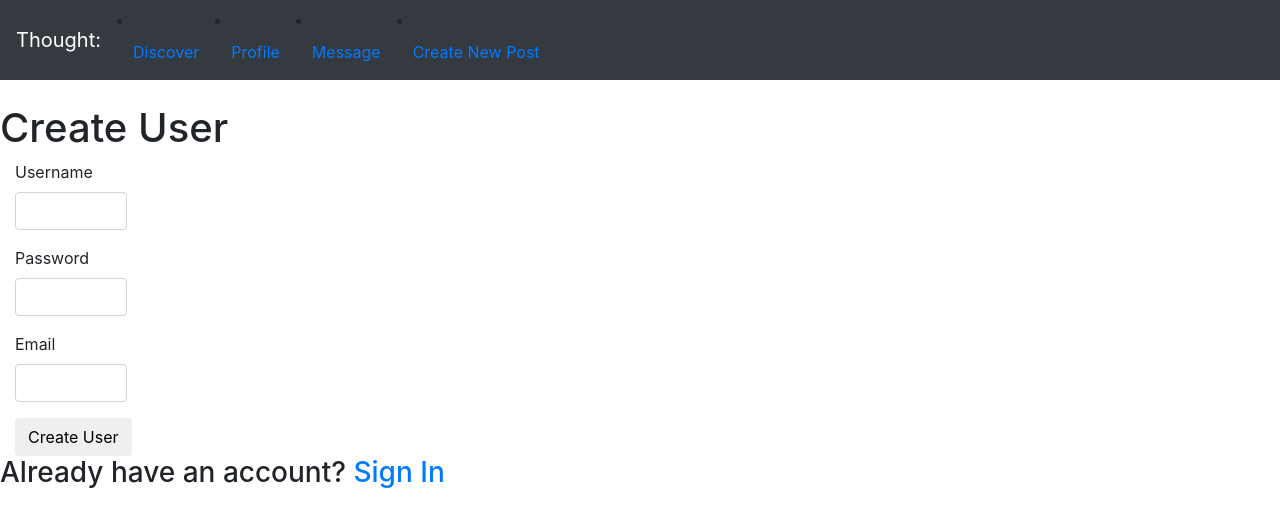
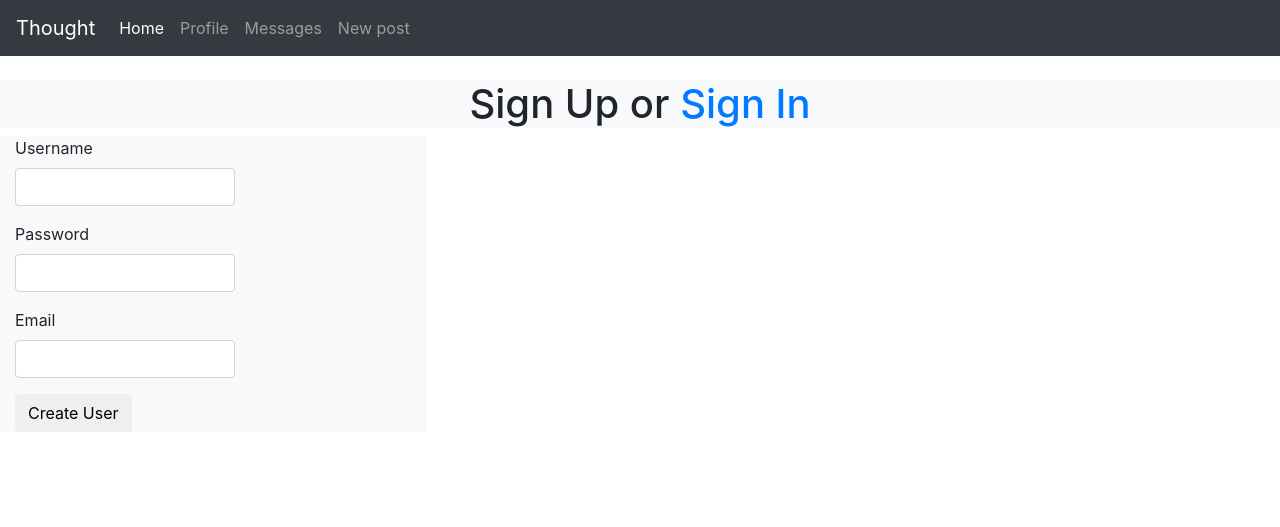
Before and after one commit to Amazeryogo/Thought, a Flask app: page /register in a window 1280 px wide. Shown: the top 527 px of the page. Run offline with Flask 2, Linux system fonts and the light colour scheme; some libraries are stand-ins or nearby versions.

Commit message:
code dump

```diff
--- a/app.py
+++ b/app.py
@@ -186,6 +186,17 @@ class Messages:
     def save_to_mongo(self):
         db.messagesdb.insert_one(self.json())
 
+    # get the last message that was sent
+    @classmethod
+    def get_last_message(cls, user1, user2):
+        chats = db.messagesdb.find(
+            {"$or": [{"sender": user1, "receiver": user2}, {"sender": user2, "receiver": user1}]})
+        # sort using timestamps
+        chats = list(chats)
+        chats.sort(key=lambda x: x["timestamp"])
+        # return the last message and the sender
+        return [i for i in chats][-1]
+
 
 class Post:
     def __init__(self, username, title, content, timestamp, user_id, _id=None):
@@ -272,12 +283,6 @@ def login():
             else:
                 flash(f'Invalid login!', 'danger')
     return render_template('login.html', title='Login', form=form)
-
-
-@appx.route('/logout')
-def logout():
-    logout_user()
-    return redirect(url_for('login'))
 
 
 @appx.route('/api/about')
@@ -440,8 +445,19 @@ def sendmessage():
 @appx.route("/messaging/dashboard", methods=['GET', 'POST'])
 @login_required
 def messagingdashboard():
+    k = []
     c = Messages.get_users()
-    return render_template('wuff.html', users=c)
+    # get every last message from every user
+    for i in c:
+        p = Messages.get_last_message(current_user.username, i)
+        k.append([p,i])
+    return render_template('messaging_dashboard.html', k=k)
+
+
+@appx.route('/logout', methods=['GET', 'POST'])
+def logout():
+    logout_user()
+    return redirect('/')
 
 
 from waitress import serve
--- a/templates/_post.html
+++ b/templates/_post.html
@@ -1,10 +1,9 @@
-<div class="container-fluid" style="border:1px solid #000000;">
+<div class="container pt-3 bg-active" style="border:1px solid #000000;">
     <div class="row">
         <div class="col-md-8">
             <h1>{{post.title}}</h1>
             <p>by <a href="/{{post.username}}">{{post.username}}</a></p>
-            <p>{{post.timestamp}}</p>
-            <div class="markdown-body" style="border:1px solid #00ffff;">
+            <div class="markdown-body">
                 {{post.content}}
             </div>
             {% if user == current_user %}
--- a/templates/base.html
+++ b/templates/base.html
@@ -53,19 +53,27 @@
   </head>
   <body>
     <nav class="navbar navbar-expand-lg navbar-dark bg-dark">
-        <a class="navbar-brand" href="/">Thought:</a>
-        <li class="nav-item">
-        <a class="nav-link" href="/home">Discover</a>
+  <a class="navbar-brand" href="/">Thought</a>
+  <button class="navbar-toggler" type="button" data-toggle="collapse" data-target="#navbarSupportedContent" aria-controls="navbarSupportedContent" aria-expanded="false" aria-label="Toggle navigation">
+    <span class="navbar-toggler-icon"></span>
+  </button>
+
+  <div class="collapse navbar-collapse" id="navbarSupportedContent">
+    <ul class="navbar-nav mr-auto">
+      <li class="nav-item active">
+        <a class="nav-link" href="/home">Home <span class="sr-only">(current)</span></a>
       </li>
       <li class="nav-item">
         <a class="nav-link" href="/me">Profile</a>
       </li>
         <li class="nav-item">
-            <a class="nav-link" href="/messaging/dashboard">Message</a>
+        <a class="nav-link" href="/messaging/dashboard">Messages</a>
       </li>
         <li class="nav-item">
-        <a class="nav-link" href="/createnewpost">Create New Post</a>
+        <a class="nav-link" href="/createnewpost">New post</a>
       </li>
+    </ul>
+  </div>
 </nav>
     <br/>
     {% with messages = get_flashed_messages() %}
--- a/templates/create.html
+++ b/templates/create.html
@@ -1,16 +1,19 @@
 {% extends "base.html" %}
-
+<style>
+    .body{
+        text-align: center;
+    }
+</style>
 {% block content %}
-    <h1>Create User</h1>
-    <div class="col-lg-4 col-lg-offset-4 col-md-6 col-md-offset-3 col-xs-12">
+    <h1 class="bg-light" style="text-align: center">Sign Up or <a href="/login">Sign In</a> </h1>
+    <div class="col-lg-4 col-lg-offset-4 col-md-6 col-md-offset-3 col-xs-12 bg-light">
             <div class="row">
-            <div class="col-md-4 col-lg-offset-4">
-                <form action="" method="post">
+            <div class="col-md-4">
+                <form action="" method="post"  style="margin: auto; width: 220px;">
                     {% import "bootstrap/wtf.html" as wtf %}
                     {{ wtf.quick_form(form) }}
                 </form>
             </div>
         </div>
     </div>
-    <h3>Already have an account? <a href="/login">Sign In</a></h3>
 {% endblock %}
--- a/templates/create_post.html
+++ b/templates/create_post.html
@@ -1,7 +1,7 @@
 {% extends "base.html" %}
 
 {% block content %}
-<div class="col-lg-4 col-lg-offset-4 col-md-6 col-md-offset-3 col-xs-12">
+<div class="col-lg-4 col-lg-offset-4 col-md-6 col-md-offset-3 col-xs-12 bg-active">
         <div class="row">
         <div class="col-md-4 col-lg-offset-4">
             <form action="" method="post">
--- a/templates/home.html
+++ b/templates/home.html
@@ -2,8 +2,8 @@
 
 {% block content %}
     <h1 style="text-align: center; color: coral">Welcome to Thought</h1>
-    <h2 style="text-align: center; color: coral">A place to share your thoughts</h2>\
-    <h5 style="text-align: center; color: coral">Latest Posts:</h5>
+    <h4 style="text-align: center" class="bg-primary">A social media service made to publish your thoughts</h4>
+    <h5 style="text-align: center; color: black">Latest Posts:</h5>
     {% for post in posts %}
     {% include '_post.html' %}
     {% endfor %}
--- a/templates/mes.html
+++ b/templates/mes.html
@@ -51,7 +51,7 @@
     {% if message['sender'] == current_user.username %}
         <div class="bubble">
             <p style="font-family: 'Ubuntu', sans-serif;">{{ message.message }}</p>
-            <a style="font-family: 'Ubuntu', sans-serif;"href="/deletemsg?msg_id={{message._id}}&redirect={{message.receiver}}">Delete</a>
+            <a style="font-family: 'Ubuntu', sans-serif;" href="/deletemsg?msg_id={{message._id}}&redirect={{message.receiver}}">Delete</a>
         </div>
     {% else %}
         <div class="bubble-alt">
--- a/templates/settings.html
+++ b/templates/settings.html
@@ -2,9 +2,9 @@
 
 {% block content %}
     <h1>Settings</h1>
-<div class="col-md-4">
+<div class="col-md-4 bg-active">
         <div class="row">
-        <div class="col-md-4 col-lg-offset-4">
+        <div class="col-md-4">
             <form action="" method="post">
                 {% import "bootstrap/wtf.html" as wtf %}
                 {{ wtf.quick_form(form) }}
```
Also changed, not shown: templates/THOUGHT.html (added, +11 -0 lines), templates/login.html (+4 -5 lines), templates/messages.html (+5 -2 lines), templates/messaging_dashboard.html (added, +15 -0 lines), templates/user.html (+4 -4 lines), templates/wuff.html (deleted, +0 -12 lines). Lines whose indentation alone changed are shown as unchanged.
